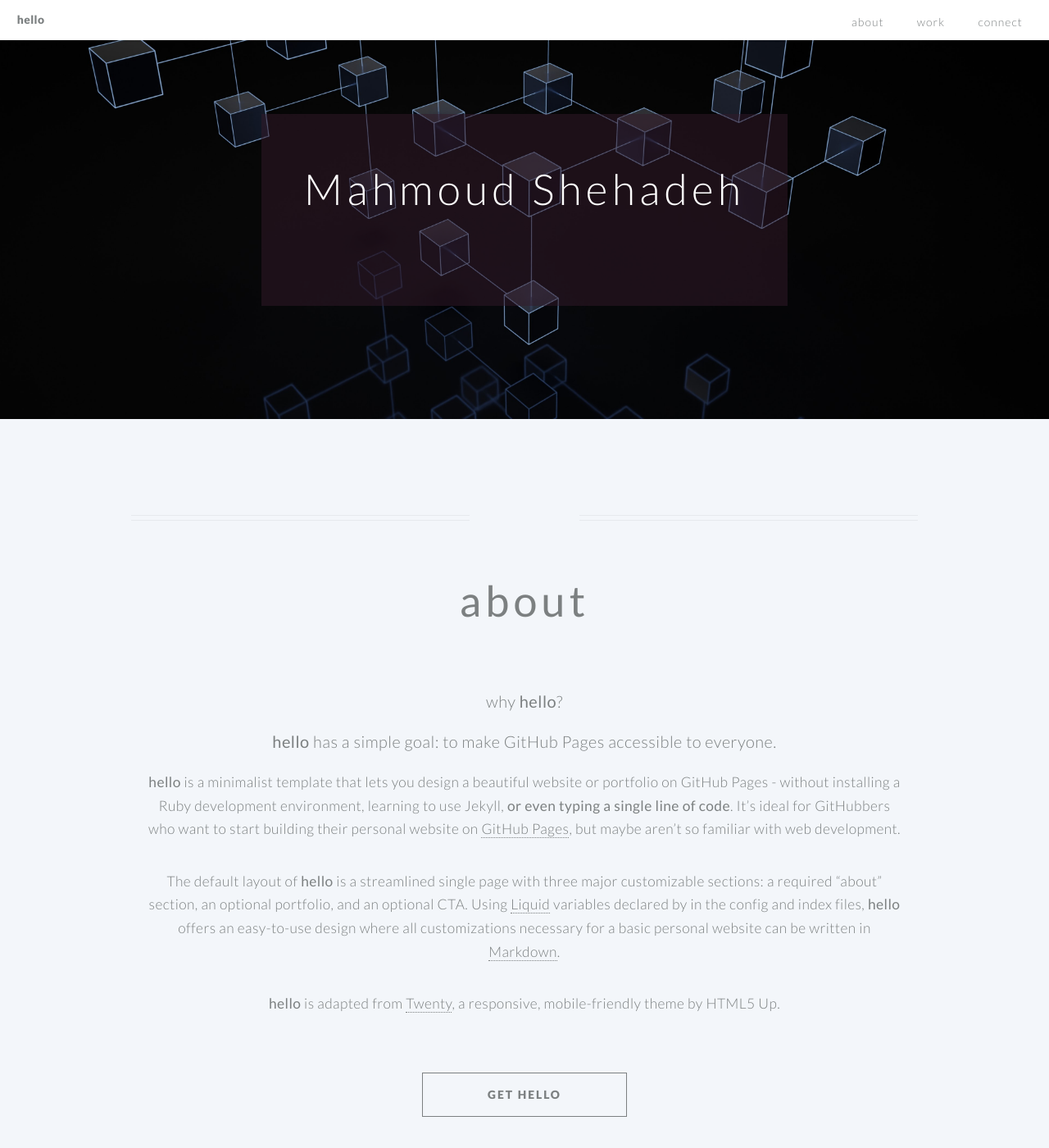
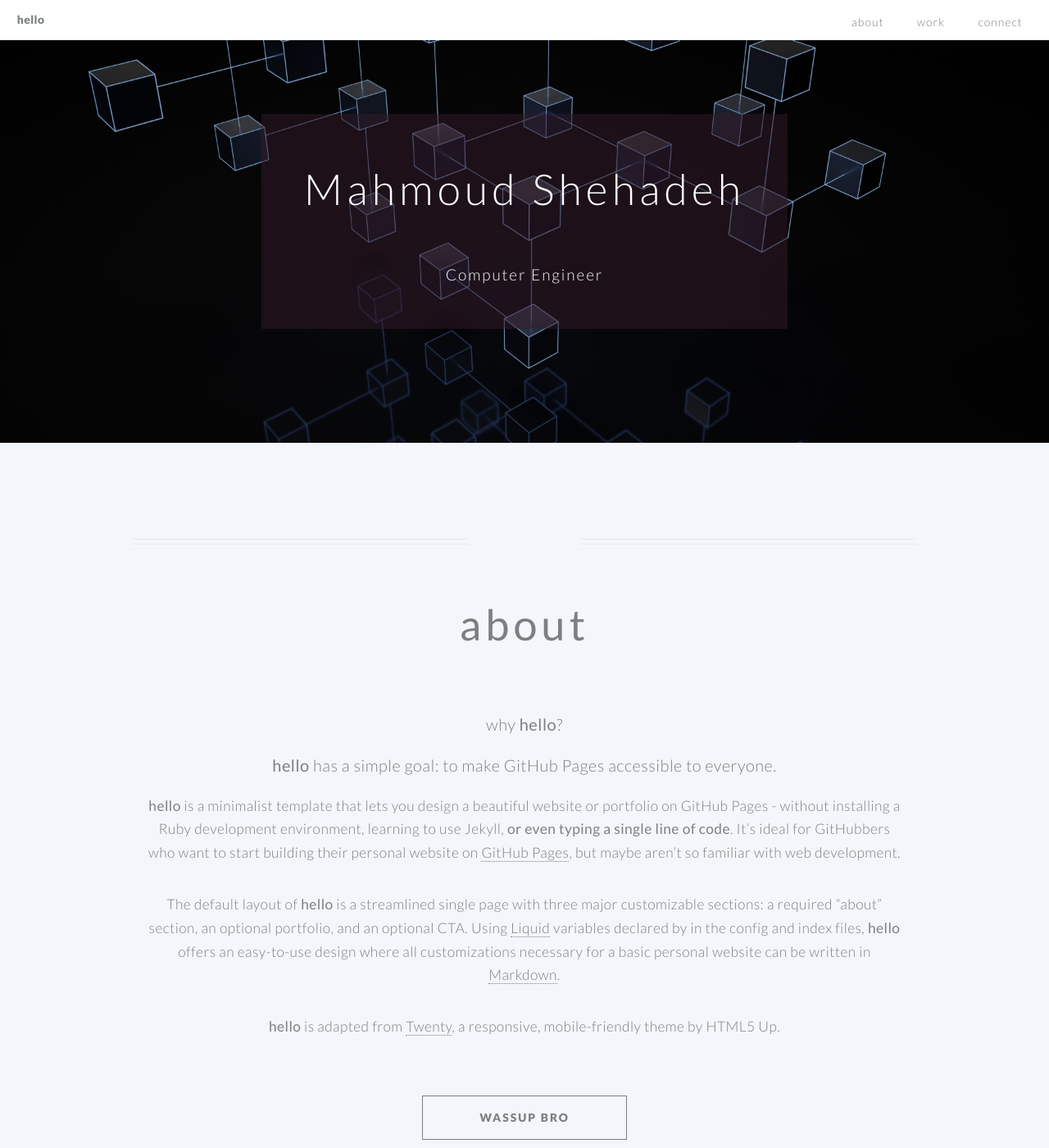
Before and after one commit to shehadeh7/shehadeh7.github.io, a Jekyll site: the page built from index.md, in a window 1280 px wide and 1400 px high. Shown: the whole window at 82% size. Built offline with Jekyll 4.4.1, drawn with Linux system fonts in a browser that asks for light colours.

Commit message:
Update index.md

```diff
--- a/index.md
+++ b/index.md
@@ -5,7 +5,7 @@ layout: hello-default
 
 # these variables are required -------------------------------
 banner_title: Mahmoud Shehadeh
-banner_subtitle:
+banner_subtitle: Computer Engineer
 background_image: /images/web_background.jpg
 
 # all of the following variables are optional -----------------
@@ -16,14 +16,14 @@ favicon: /assets/ico/favicon.ico
 
 # social media
 # twitter_username: notsaragong # # your twitter handle
-github_username:  shehade7 # your github username
+github_username:  shehadeh7 # your github username
 linkedin: mahmoud-shehadeh-330464157 # the part after ("https://www.linkedin.com/in/...")
 # facebook_username: <-- your facebook username (the part after "https://www.facebook.com/...")
 # google_analytics: <-- your google analytics Tracking ID
 
 # By declaring these variables, you can include a button that links to an external website or to media.
-about_button: https://github.com/saragong/hello # the link
-about_button_label: get hello # the label on the button
+about_button: https://etherscan.io # the link
+about_button_label: wassup bro # the label on the button
 
 # optional portfolio section ------------------------------------------
 
```
Also changed, not shown: other parts of index.md (+1 -1 lines).
